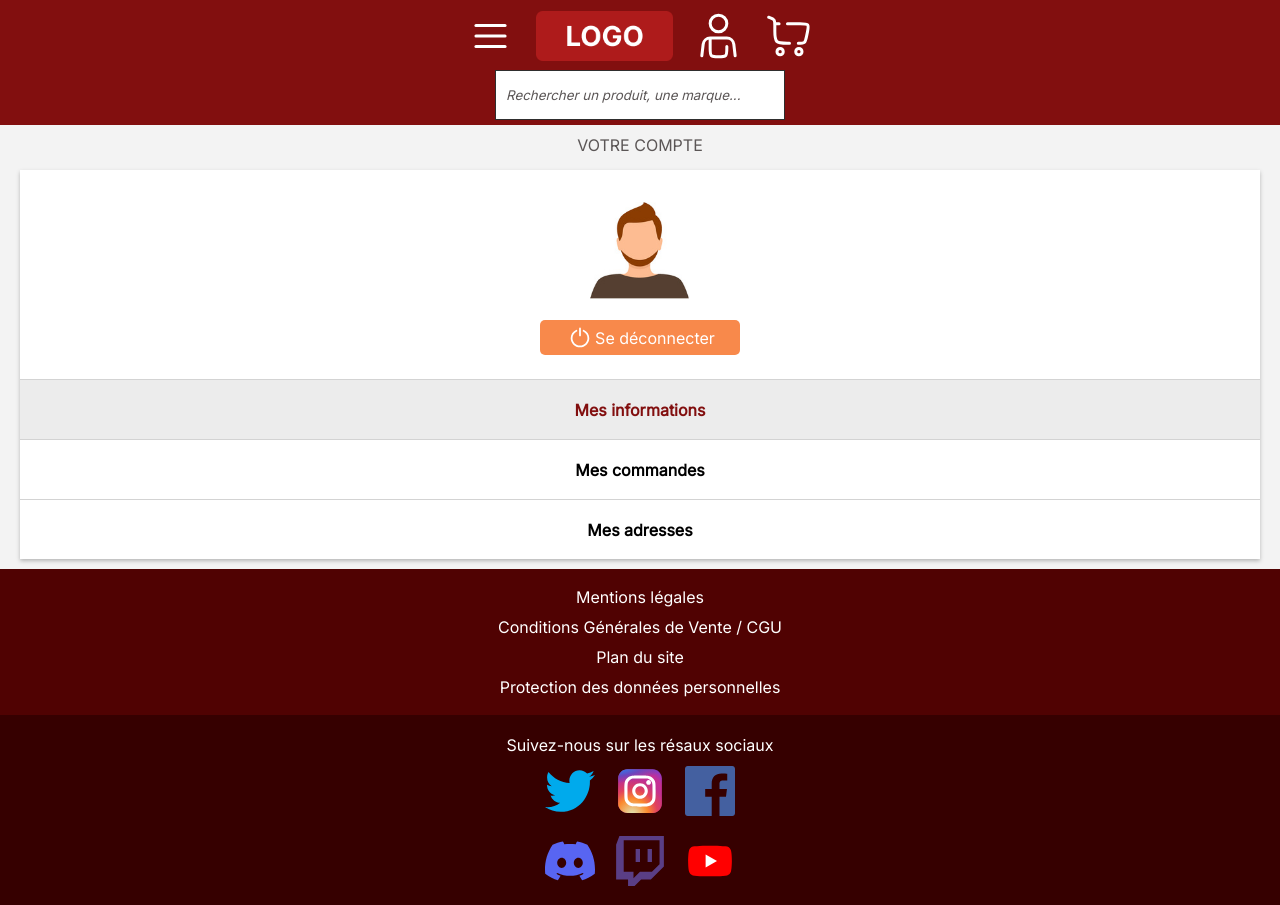
After one commit to Xaphan67/TechTreckMarket, a Symfony app: template templates/utilisateur/index.html.twig in a window 1280 px wide. The commit adds this page. Run offline with Twig, Linux system fonts and the light colour scheme; the template is opened without the code that fills it, so the values that code supplies are empty; some libraries are stand-ins or nearby versions.

Commit message:
Add User profil

```diff
--- a/public/css/style.css
+++ b/public/css/style.css
@@ -27,6 +27,7 @@
     --mainBg: #F3F3F3;
     --footerBgLight: #500202;
     --footerBgDark: #360000;
+    --tabBg: #ECECEC;
     --sectionBg: #FFFFFF;
     --arianeBg: #D9D9D9;
     --mainDark: #820F0F;
@@ -246,13 +247,23 @@ select {
     gap: 5px;
 }
 
-button {
+button, .bouton-lien {
     height: 35px;
     border-radius: 5px;
     border: 0px;
     background-color: var(--bouton);
     color: var(--boutonText);
     cursor: pointer;
+}
+
+.bouton-lien {
+    display: flex;
+    align-items: center;
+    justify-content: center;
+}
+
+.bouton-lien-centre {
+    align-self: center;
 }
 
 form .boutton-icone {
@@ -281,6 +292,10 @@ label {
 
 .bouton-petit {
     width: 150px;
+}
+
+.bouton-normal {
+    width: 200px;
 }
 
 .formulaire-double-texte {
@@ -554,6 +569,35 @@ label {
     background-color: var(--boutonBuy);
 }
 
+/* Profil utilisateur */
+
+.profil {
+    display: flex;
+    gap: 20px;
+    flex-direction: column;
+    align-items: center;
+    padding-top: 30px;
+}
+
+.profil-categories {
+    margin-top: 4px;
+    width: 100%;
+}
+
+.profil-categorie {
+    display: flex;
+    justify-content: center;
+    align-items: center;
+    height: 60px;
+    border-top: 1px solid var(--border);
+    font-weight: bold;
+}
+
+.pc-actif {
+    background-color: var(--tabBg);
+    color: var(--mainDark);
+}
+
 /* Footer */
 
 .footerHaut {
--- a/templates/header.html.twig
+++ b/templates/header.html.twig
@@ -11,7 +11,13 @@
         </div>
     </div>
     <a href="{{ path('app_accueil') }}"><img class="headerLogo" src="{{ asset('img/logo.png') }}" alt="logo"></a>
-    <a href=""><img src="{{ asset('svg/header/compte.svg') }}" alt="compte"></a>
+        {% if app.user %}
+            <a href="{{ path('profil_utilisateur',{'id':app.user.id}) }}">
+        {% else %}
+            <a href="{{ path('app_login') }}">
+        {% endif %}
+        <img src="{{ asset('svg/header/compte.svg') }}" alt="compte">
+    </a>
     <a href=""><img src="{{ asset('svg/header/panier.svg') }}" alt="panier"></a>
 </div>
 <form action="" method="post" class="">
--- /dev/null
+++ b/templates/utilisateur/index.html.twig
@@ -0,0 +1,16 @@
+{% extends 'base.html.twig' %}
+
+{% block title %}E-Commerce - Votre profil{% endblock %}
+
+{% block body %}
+
+<div class="conteneur-principal">
+    <div class="categories">
+        <h2>Votre compte</h2>
+        {% set categorie = "infos" %}
+        {% include "utilisateur/menu.html.twig" with {'categorie': categorie} %}
+        {{ utilisateur.email }}
+    </div>
+</div>
+
+{% endblock %}
--- /dev/null
+++ b/templates/utilisateur/menu.html.twig
@@ -0,0 +1,27 @@
+<div class="conteneur">
+    <div class="profil">
+        <img src="{{ asset('img/utilisateurs/avatar.png') }}" alt="Avatar de l'utilisateur">
+        {% if utilisateur.nom and utilisateur.prenom %}
+            <p>{{ utilisateur.nom }} {{ utilisateur.prenom }}</p>
+        {% endif %}
+        <a class="bouton-lien bouton-lien-centre bouton-normal" href="{{ path('app_logout') }}"><img src="{{ asset('svg/utilisateurs/logout.svg') }}" alt="Se déconnecter">Se déconnecter</a>
+        <div class="profil-categories">
+            <a href="">
+
+                <div class="profil-categorie {{categorie == "infos" ? "pc-actif" : "" }}">
+                    Mes informations
+                </div>
+            </a>
+            <a href="">
+                <div class="profil-categorie {{categorie == "commandes" ? "pc-actif" : "" }}">
+                    Mes commandes
+                </div>
+            </a>
+            <a href="">
+                <div class="profil-categorie {{categorie == "adresses" ? "pc-actif" : "" }}">
+                    Mes adresses
+                </div>
+            </a>
+        </div>
+    </div>
+</div>
```
Also changed, not shown: src/Controller/UtilisateurController.php (added, +19 -0 lines), src/Entity/Utilisateur.php (+15 -0 lines), public/img/utilisateurs/avatar.png (added), public/svg/utilisateurs/logout.svg (added).
